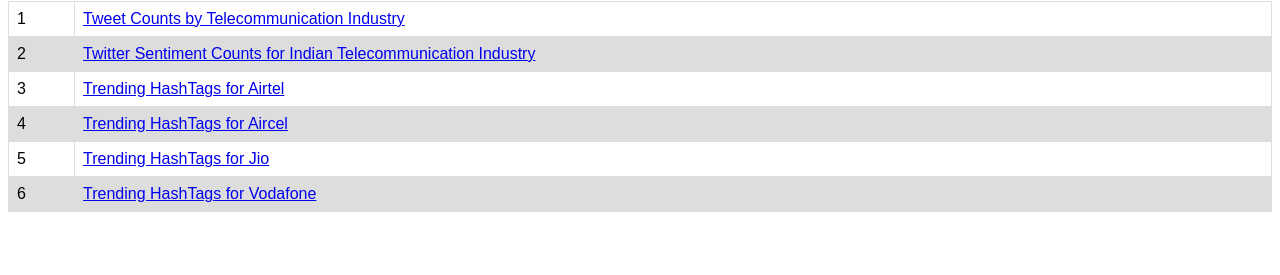
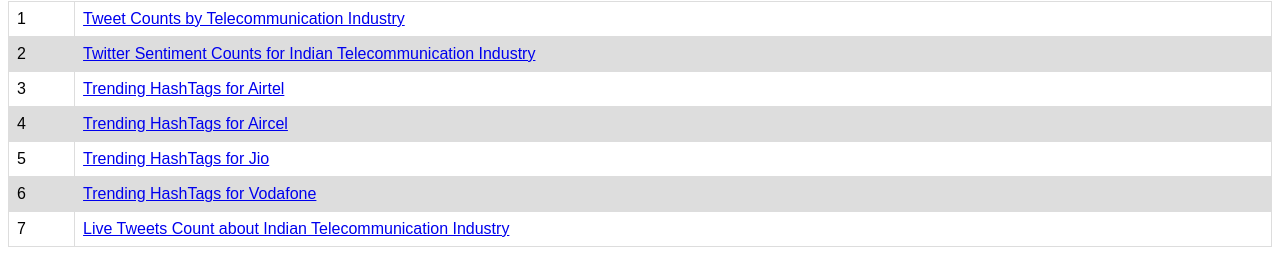
Before and after one commit to chandrasekar115/TwitterKafkaStreamDocker, a plain HTML site: page charts/index.html in a window 1280 px wide. Shown: the part 79-354 px from the top of the page. Drawn offline with Linux system fonts and the light colour scheme.

Commit message:
Added Node Charts to index.html

```diff
--- a/charts/index.html
+++ b/charts/index.html
@@ -36,8 +36,7 @@
             <tr>
                 <td>2</td>
                 <td><a href="http://35.226.227.94:8080/tweetsentiment.html"
-					target="_blank">Twitter Sentiment Counts for Indian
-						Telecommunication Industry</a></td>
+                    target="_blank">Twitter Sentiment Counts for Indian Telecommunication Industry</a></td>
             </tr>
             <tr>
                 <td>3</td>
@@ -59,6 +58,11 @@
                 <td><a href="http://35.226.227.94:8080/vodafonetweets.html"
                     target="_blank">Trending HashTags for Vodafone</a></td>
             </tr>
+            <tr>
+                <td>7</td>
+                <td><a href="http://35.226.227.94:3001/"
+                    target="_blank">Live Tweets Count about Indian Telecommunication Industry</a></td>
+            </tr>
         </table>
     <div>
 </body>
```
Also changed, not shown: charts/airceltweets.html (+1 -1 lines), node/index.html (+1 -1 lines). Lines whose indentation alone changed are shown as unchanged.
